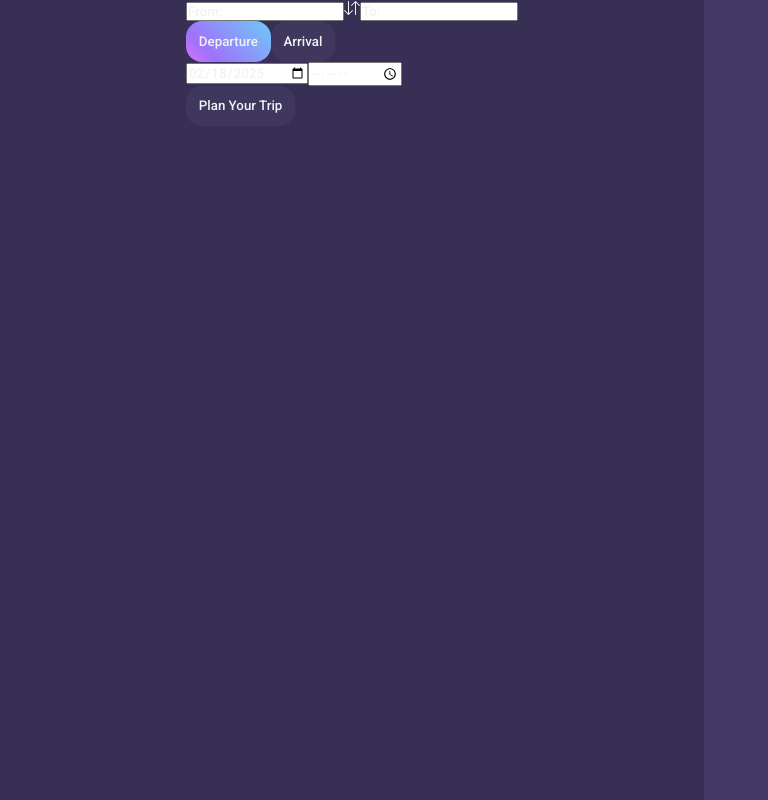
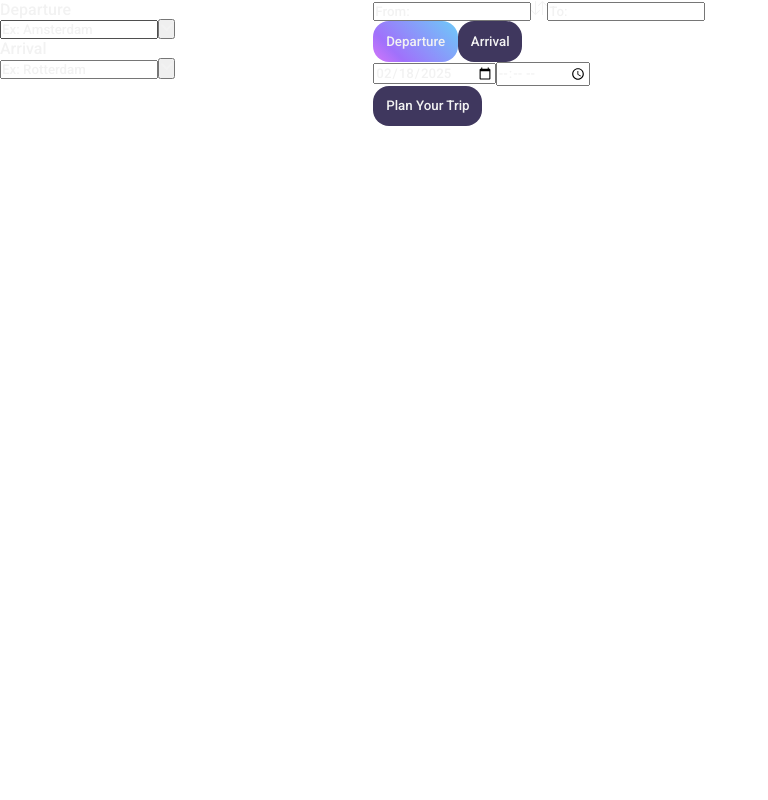
Before and after one commit to esthereis/ns-itinerary, a React (Vite) app: page / in a window 1280 px wide. Shown: the whole page, without its empty margins (0-768 px from the left). Built offline with nearby package versions, Linux system fonts and the light colour scheme.

Commit message:
feat: starting refactor by creating itinerary card and combobox component

```diff
--- a/package.json
+++ b/package.json
@@ -12,7 +12,9 @@
   "dependencies": {
     "axios": "^1.7.9",
     "date-fns": "^4.1.0",
+    "downshift": "^9.3.6",
     "prop-types": "^15.8.1",
+    "radix-ui": "^1.6.0",
     "react": "^18.3.1",
     "react-dom": "^18.3.1",
     "react-icons": "^5.4.0"
--- a/src/App.module.css
+++ b/src/App.module.css
@@ -1,7 +1,7 @@
 @import url("https://fonts.googleapis.com/css2?family=Roboto:wght@700&display=swap");
 
 .page {
-  background: #433967;
+  background: var(--main-bg-color);
   display: flex;
   gap: 12px;
 }
--- a/src/App.tsx
+++ b/src/App.tsx
@@ -2,11 +2,16 @@ import MainCard from "./components/MainCard";
 import TripProvider from "./components/TripContext";
 import TripList from "./components/TripList";
 import styles from "./App.module.css";
+import ItineraryCard from "./components/ItineraryCard";
 
 export default function App() {
   return (
     <div className={styles.page}>
       <TripProvider>
+        <ItineraryCard
+          departureList={["example1", "example2", "example3"]}
+          arrivalList={["example1", "example2", "example3"]}
+        />
         <MainCard />
         <TripList />
       </TripProvider>
--- /dev/null
+++ b/src/components/AutoComplete.tsx
@@ -0,0 +1,69 @@
+import { useCombobox } from "downshift";
+import { ReactNode, useState } from "react";
+import { FaChevronDown } from "react-icons/fa";
+import { FaChevronUp } from "react-icons/fa";
+
+type AutoCompleteProps = {
+  items: string[];
+  label: string;
+  placeholder: string;
+};
+
+function getList(list: string[], inputValue: string): string[] {
+  if (inputValue) {
+    return list.filter((item) =>
+      item.toLowerCase().includes(inputValue.toLocaleLowerCase()),
+    );
+  }
+  return [];
+}
+
+export default function AutoComplete({
+  items,
+  label,
+  placeholder,
+}: AutoCompleteProps) {
+  const [list, setList] = useState<string[]>(items);
+  const {
+    isOpen,
+    getLabelProps,
+    getInputProps,
+    getToggleButtonProps,
+    getItemProps,
+    getMenuProps,
+  } = useCombobox({
+    onInputValueChange({ inputValue }) {
+      setList(getList(items, inputValue));
+    },
+    items,
+    itemToString(item) {
+      return item ?? "";
+    },
+  });
+
+  return (
+    <div>
+      <label {...getLabelProps()}>{label}</label>
+      <div>
+        <input type="text" placeholder={placeholder} {...getInputProps()} />
+        <button
+          type="button"
+          aria-label="toggle-button"
+          {...getToggleButtonProps()}
+        >
+          {isOpen ? <FaChevronUp /> : <FaChevronDown />}
+        </button>
+      </div>
+
+      {isOpen && (
+        <ul {...getMenuProps()}>
+          {list.map((item, index) => (
+            <li key={index} {...getItemProps({ item, index })}>
+              {item}
+            </li>
+          ))}
+        </ul>
+      )}
+    </div>
+  );
+}
--- /dev/null
+++ b/src/components/ItineraryCard.tsx
@@ -0,0 +1,26 @@
+import AutoComplete from "./AutoComplete";
+
+type ItineraryCardProps = {
+  departureList: string[];
+  arrivalList: string[];
+};
+
+export default function ItineraryCard({
+  departureList,
+  arrivalList,
+}: ItineraryCardProps) {
+  return (
+    <div>
+      <AutoComplete
+        items={departureList}
+        label="Departure"
+        placeholder="Ex: Amsterdam"
+      />
+      <AutoComplete
+        items={arrivalList}
+        label="Arrival"
+        placeholder="Ex: Rotterdam"
+      />
+    </div>
+  );
+}
--- a/src/components/MainCard.module.css
+++ b/src/components/MainCard.module.css
@@ -1,5 +1,5 @@
 .card {
-  background-color: #382f55;
+  background-color: var(--main-bg-color);
   display: flex;
   justify-content: center;
   padding: 0 3rem;
--- a/src/index.css
+++ b/src/index.css
@@ -6,3 +6,7 @@
   font-weight: 500;
   color: #f2f2f2;
 }
+
+.colors {
+  --main-bg-color: #e0e0e5;
+}
```
Also changed, not shown: src/components/Input.tsx (added), 1 other file (tests, documents, lock files or other folders).
